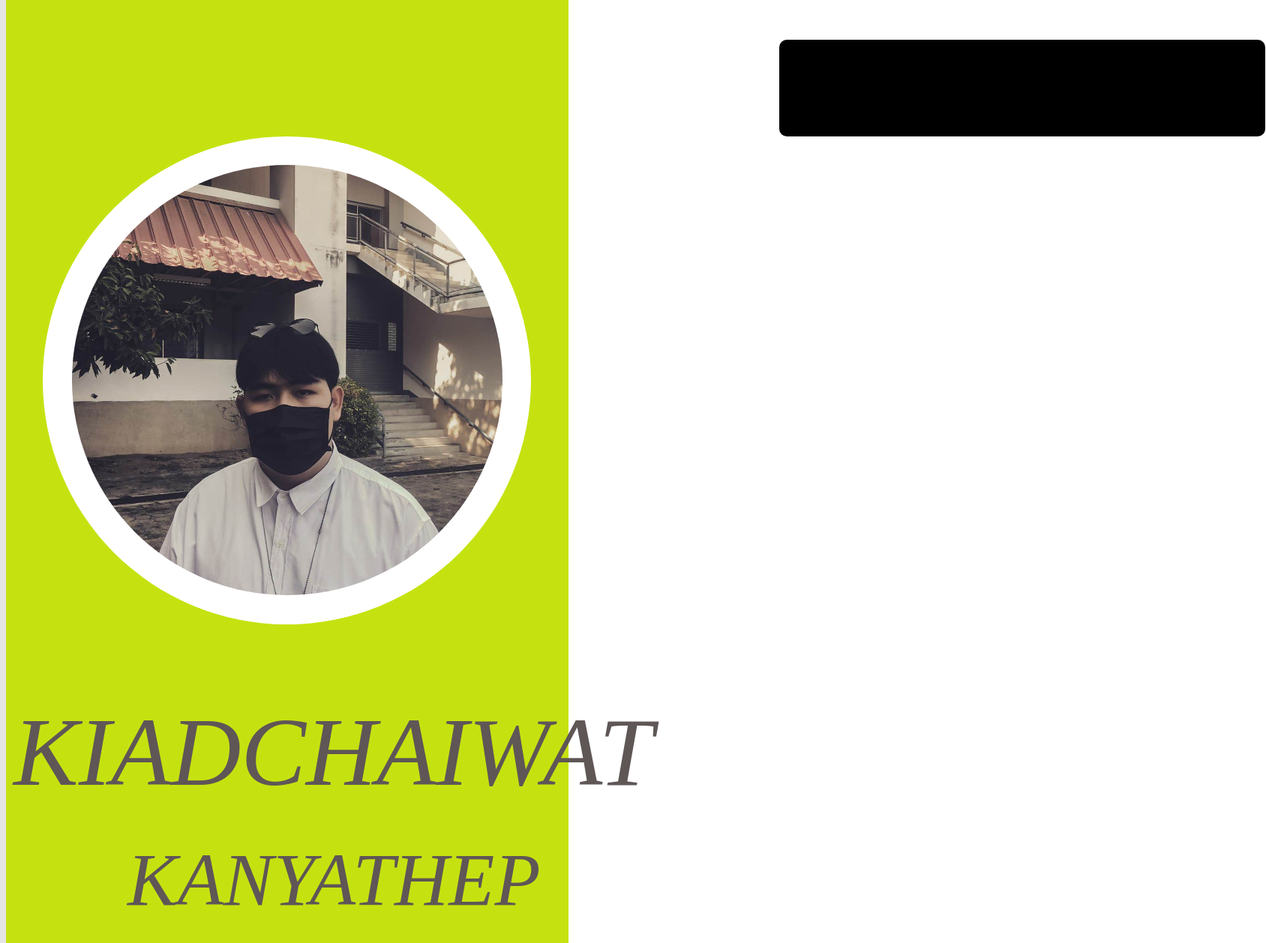
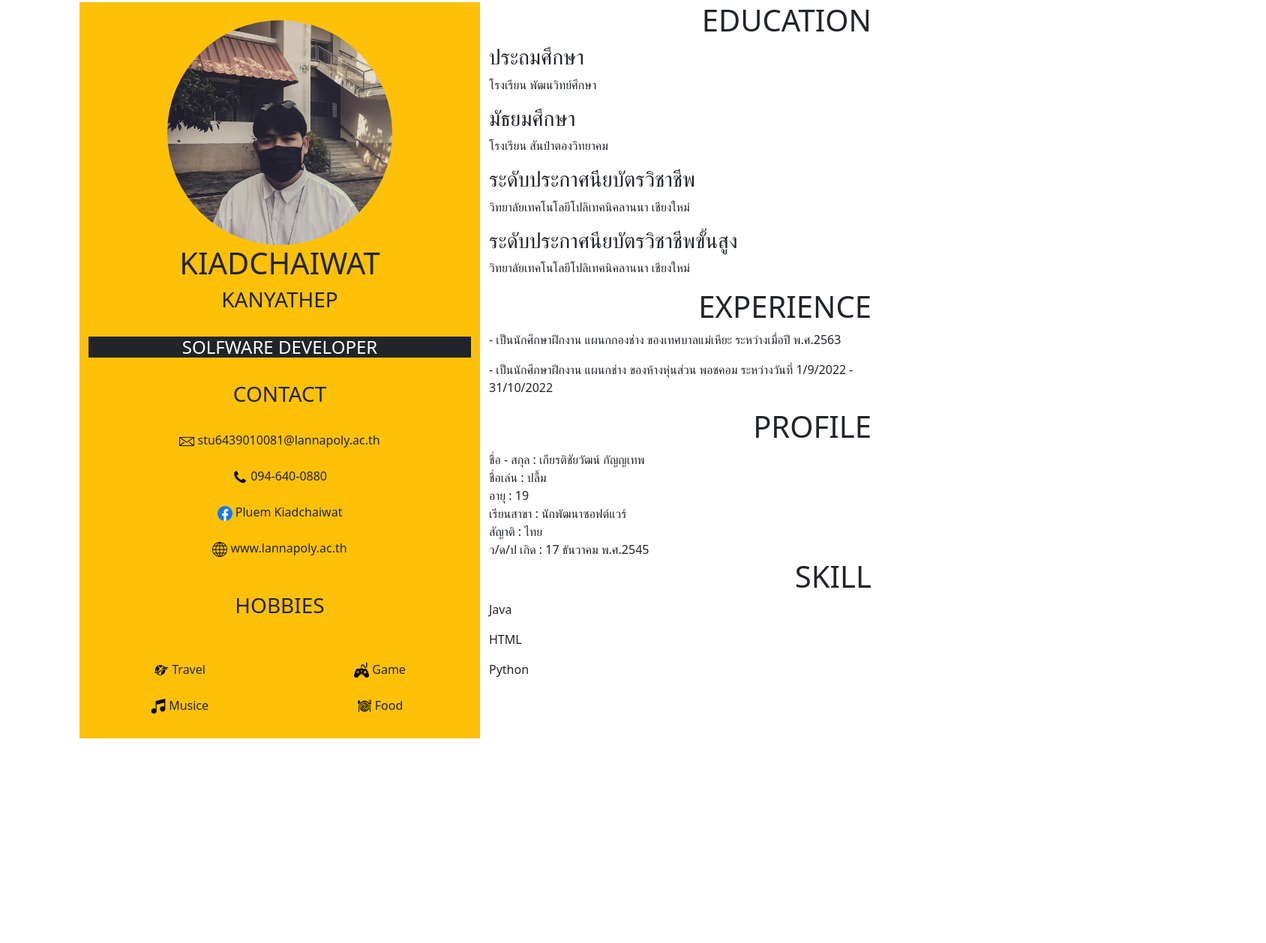
Before and after one commit to pluem0736/32, a plain HTML site: page index.html in a window 1280 px wide. Shown: the part 45-1303 px from the top of the page at 75% size, 1688 px wide, since content can reach past the window. After the commit the page ends 1126 px from the top, so only its background shows below. Drawn offline with nearby package versions, Linux system fonts and the light colour scheme; a web font is replaced by a local one.

Commit message:
Add files via upload

```diff
--- a/index.html
+++ b/index.html
@@ -6,38 +6,170 @@
     <meta http-equiv="X-UA-Compatible" content="IE=edge">
     <meta name="viewport" content="width=device-width, initial-scale=1.0">
     <title>Document</title>
-    <link href="https://fonts.googleapis.com/css?family=Mohave&display=swap" rel="stylesheet">
-    <link href="https://fonts.googleapis.com/css?family=Nikukyu&display=swap" rel="stylesheet">
-    <link href="https://fonts.googleapis.com/css?family=Montserrat&display=swap" rel="stylesheet">
-    <link rel="preconnect" href="https://fonts.googleapis.com">
-    <link rel="preconnect" href="https://fonts.gstatic.com" crossorigin>
-    <link href="https://fonts.googleapis.com/css2?family=Prompt:wght@200&display=swap" rel="stylesheet">
+    <!-- CSS only -->
+    <link href="https://cdn.jsdelivr.net/npm/bootstrap@5.2.3/dist/css/bootstrap.min.css" rel="stylesheet"
+        integrity="sha384-rbsA2VBKQhggwzxH7pPCaAqO46MgnOM80zW1RWuH61DGLwZJEdK2Kadq2F9CUG65" crossorigin="anonymous">
+    <!-- JavaScript Bundle with Popper -->
+    <script src="https://cdn.jsdelivr.net/npm/bootstrap@5.2.3/dist/js/bootstrap.bundle.min.js"
+        integrity="sha384-kenU1KFdBIe4zVF0s0G1M5b4hcpxyD9F7jL+jjXkk+Q2h455rYXK/7HAuoJl+0I4"
+        crossorigin="anonymous"></script>
     <link rel="stylesheet" href="style.css">
     <style>
         body {
-            background: #E5E5E5;
+            background: #FFFFFF;
         }
     </style>
 </head>
 
 <body>
-    <div class=back>
-        <div class="back"></div>
-        <div class="background"></div>
-        <div class="backgroundcircle"></div>
-        <div class="img"></div>
-        <span class="name">KIADCHAIWAT</span>
-        <span class="lastname">KANYATHEP</span>
-        <div class="backgroundtite"></div>
-        <span class="titlename">SOLFWARE DEVELOPER</span>
-        <div class="title1"></div>
-        <div class="titlepage"></div>
-        <div class="title2"></div>
-        <div class="title3"></div>
-        <div class="title4"></div>
-        <span class="contact">CONTACT</span>
-        <div class="contactimg1"></div>
-        <div class="contactimg2"></div>
+    <div class="container p-5 mb-5  text-dark">
+        <div class="row">
+            <div class="col-6 bg-warning text-center">
+                <br>
+                <img src="ellipse_2.png" class="rounded-circle" alt="" height="300px" width="300px">
+                <br>
+                <h1>KIADCHAIWAT</h1>
+                <h3>KANYATHEP</h3>
+                <br>
+                <div class="bg-dark text-white">
+                    <h4>SOLFWARE DEVELOPER</h4>
+                </div>
+                <br>
+                <h3>CONTACT</h3>
+                <br>
+                <img src="263093_1.png" alt="" height="20px" width="20px">
+                stu6439010081@lannapoly.ac.th
+                <br>
+                <br>
+                <img src="phone_512_1.png" alt="" height="20px" width="20px">
+                094-640-0880
+                <br>
+                <br>
+                <img src="facebook_logo__2019__1.png" alt="" height="20px" width="20px">
+                Pluem Kiadchaiwat
+                <br>
+                <br>
+                <img src="180163_1.png" alt="" height="20px" width="20px">
+                www.lannapoly.ac.th
+                <br>
+                <br>
+                <br>
+                <h3>HOBBIES</h3>
+                <br>
+                <br>
+                <div class="row">
+                    <div class="col-6">
+                        <img src="travel_guide_icon_map_ticket_travel_icon_17_1.png" alt="" height="20px" width="20px">
+                        Travel
+                        <br>
+                        <br>
+                        <img src="musical_note_1.png" alt="" height="20px" width="20px">
+                        Musice
+                    </div>
+                    <div class="col-6">
+                        <img src="2983200_1.png" alt="" height="20px" width="20px">
+                        Game
+                        <br>
+                        <br>
+                        <img src="2771401_1.png" alt="" height="20px" width="20px">
+                        Food
+                    </div>
+                    <p></p>
+                    <p></p>
+                </div>
+            </div>
+
+            <div class="col-6 bg-white">
+                <div class="row">
+                    <div class="col-6">
+
+                    </div>
+                    <div class="col-6">
+                        <div class="float-sm-end">
+                            <h1>EDUCATION</h1>
+                        </div>
+                    </div>
+                </div>
+                <div class="row">
+                    <div class="col-12">
+                        <div class="float-sm-start">
+                            <h3>ประถมศึกษา</h3>
+                            <p>โรงเรียน พัฒนวิทย์ศึกษา</p>
+                            <h3>มัธยมศึกษา</h3>
+                            <p>โรงเรียน สันป่าตองวิทยาคม</p>
+                            <h3>ระดับประกาศนียบัตรวิชาชีพ</h3>
+                            <p>วิทยาลัยเทคโนโลยีโปลิเทคนิคลานนา เชียงใหม่</p>
+                            <h3>ระดับประกาศนียบัตรวิชาชีพขั้นสูง</h3>
+                            <p>วิทยาลัยเทคโนโลยีโปลิเทคนิคลานนา เชียงใหม่</p>
+                        </div>
+                    </div>
+                </div>
+                <div class="row">
+                    <div class="col-6">
+
+                    </div>
+                    <div class="col-6">
+                        <div class="float-sm-end">
+                            <h1>EXPERIENCE</h1>
+                        </div>
+                    </div>
+                </div>
+                <div class="row">
+                    <div class="col-12">
+                        <div class="float-sm-start">
+                            <p>- เป็นนักศึกษาฝึกงาน แผนกกองช่าง ของเทศบาลแม่เหียะ ระหว่างเมื่อปี พ.ศ.2563</p>
+                            <p>- เป็นนักศึกษาฝึกงาน แผนกช่าง ของห้างหุ่นส่วน พอชคอม ระหว่างวันที่ 1/9/2022 - 31/10/2022</p>
+                        </div>
+                    </div>
+                </div>
+                <div class="row">
+                    <div class="col-6">
+
+                    </div>
+                    <div class="col-6">
+                        <div class="float-sm-end">
+                            <h1>PROFILE</h1>
+                        </div>
+                    </div>
+                </div>
+                <div class="row">
+                    <div class="col-12">
+                        <div class="float-sm-start">
+                            ชื่อ - สกุล : เกียรติชัยวัฒน์ กัญญเทพ
+                            <br>
+                            ชื่อเล่น : ปลื้ม
+                            <br>
+                            อายุ : 19
+                            <br>
+                            เรียนสาขา : นักพัฒนาซอฟต์แวร์
+                            <br>
+                            สัญาติ : ไทย
+                            <br>
+                            ว/ด/ป เกิด : 17 ธันวาคม พ.ศ.2545
+                        </div>
+                    </div>
+                </div>
+                <div class="row">
+                    <div class="col-6">
+
+                    </div>
+                    <div class="col-6">
+                        <div class="float-sm-end">
+                            <h1>SKILL</h1>
+                        </div>
+                    </div>
+                </div>
+                <div class="row">
+                    <div class="col-12">
+                        <div class="float-sm-start">
+                            <p>Java</p>
+                            <p>HTML</p>
+                            <p>Python</p>
+                        </div>
+                    </div>
+                </div>
+            </div>
+        </div>
     </div>
 </body>
 
```
Also changed, not shown: 180163_1.png (added), 2771401_1.png (added), 2983200_1.png (added), facebook_logo__2019__1.png (added), musical_note_1.png (added), travel_guide_icon_map_ticket_travel_icon_17_1.png (added).
